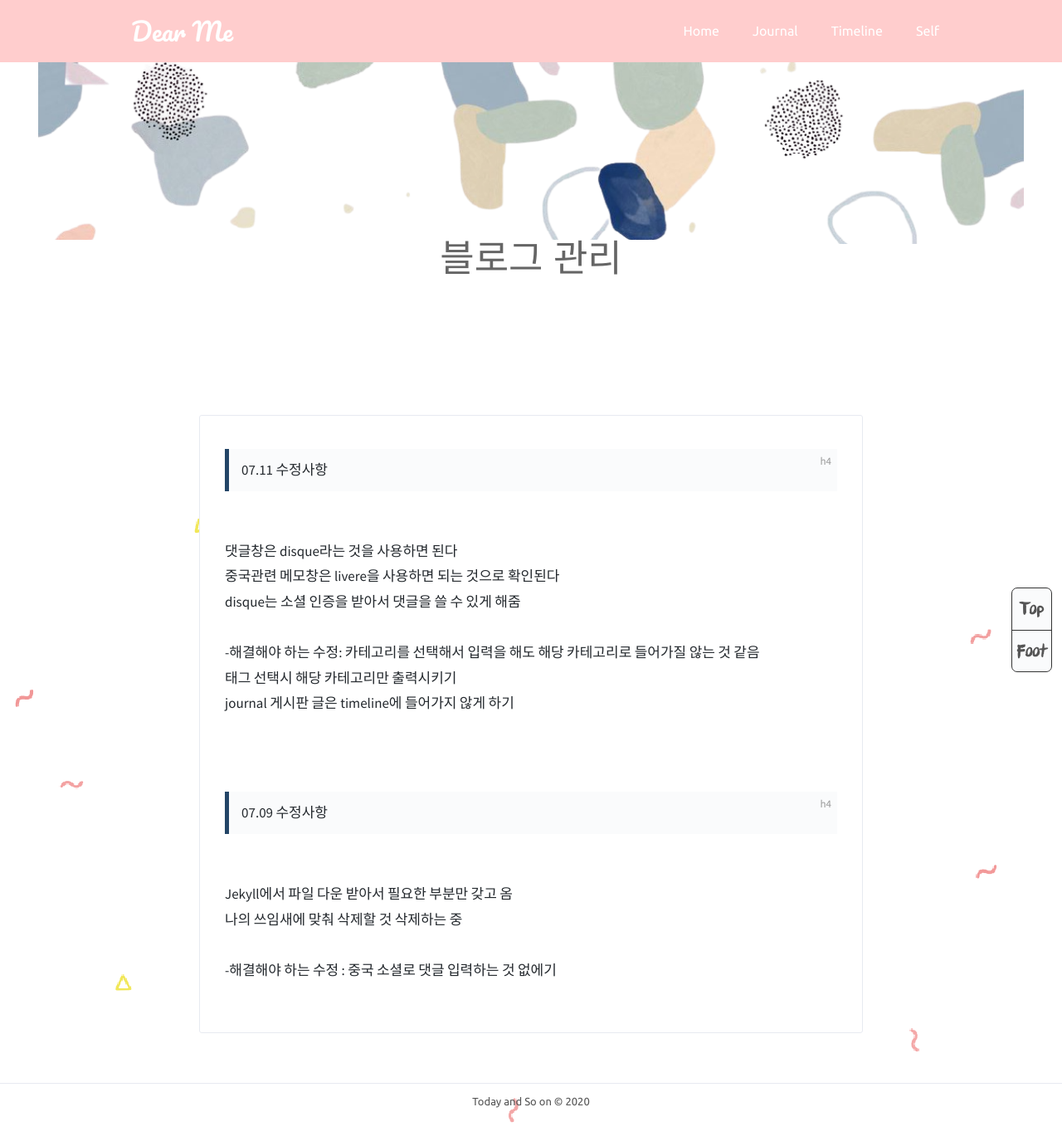
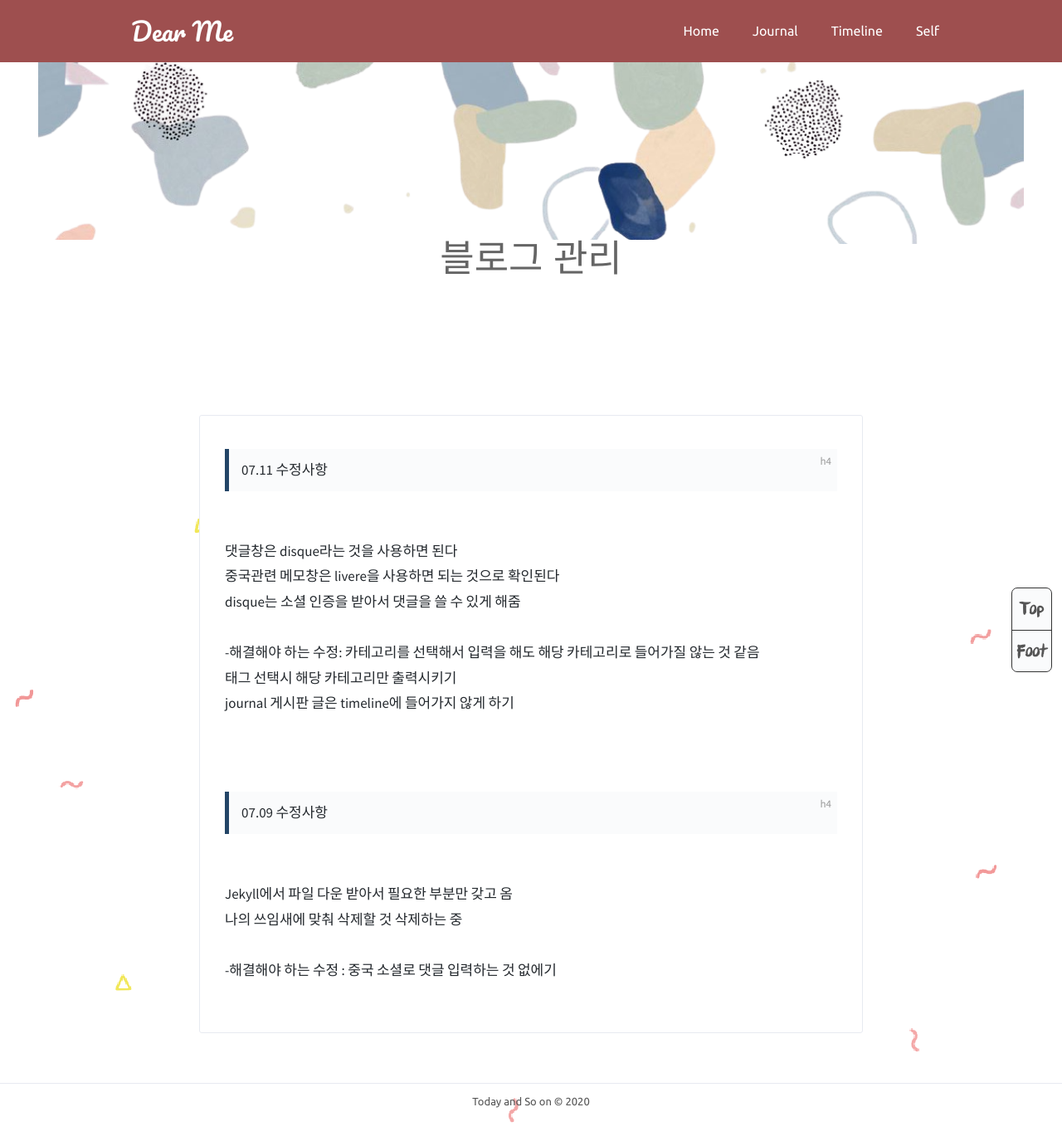
Before and after one commit to IraJane/IraJane.github.io, a Jekyll site: the page built from _posts/2020-07-09-first-post.md, in a window 1280 px wide. Shown: the whole page at 83% size. Built offline with Jekyll 4.4.1, drawn with Linux system fonts in a browser that asks for light colours; comment, search, counter and statistics services are not loaded.

Commit message:
Update post-header.html

```diff
--- a/_includes/post-header.html
+++ b/_includes/post-header.html
@@ -1,5 +1,5 @@
 {% if page.color.size==0 or page.color==nil %}
-<header id="post-header" style="background-color:#ffcdcd;">
+<header id="post-header" style="background-color:#9e4f4f;">
   <div class="top-center">
       <div class="logo">
           <a href="{{ "/" | relative_url }}" title="my awesome webtitle" style="color: white;">{{ site.webtitle }}</a>
```
